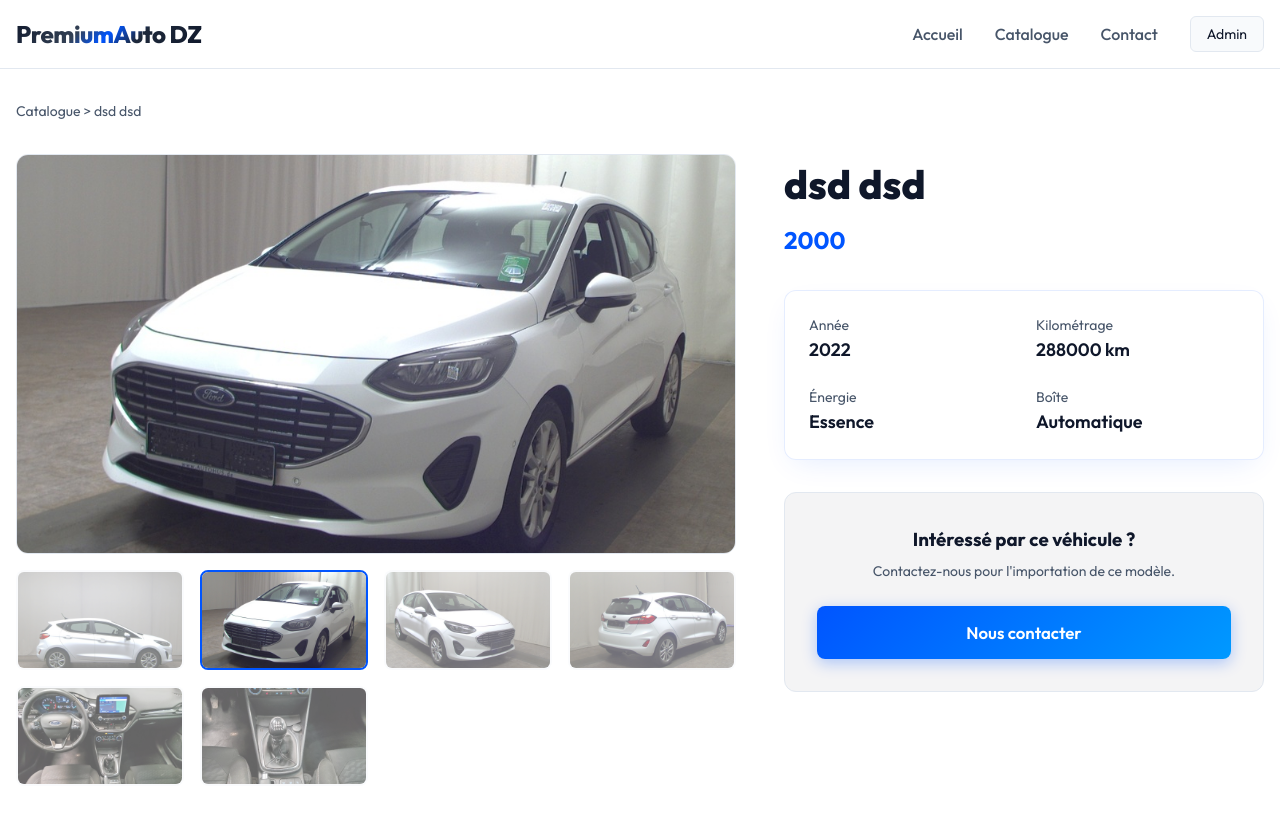
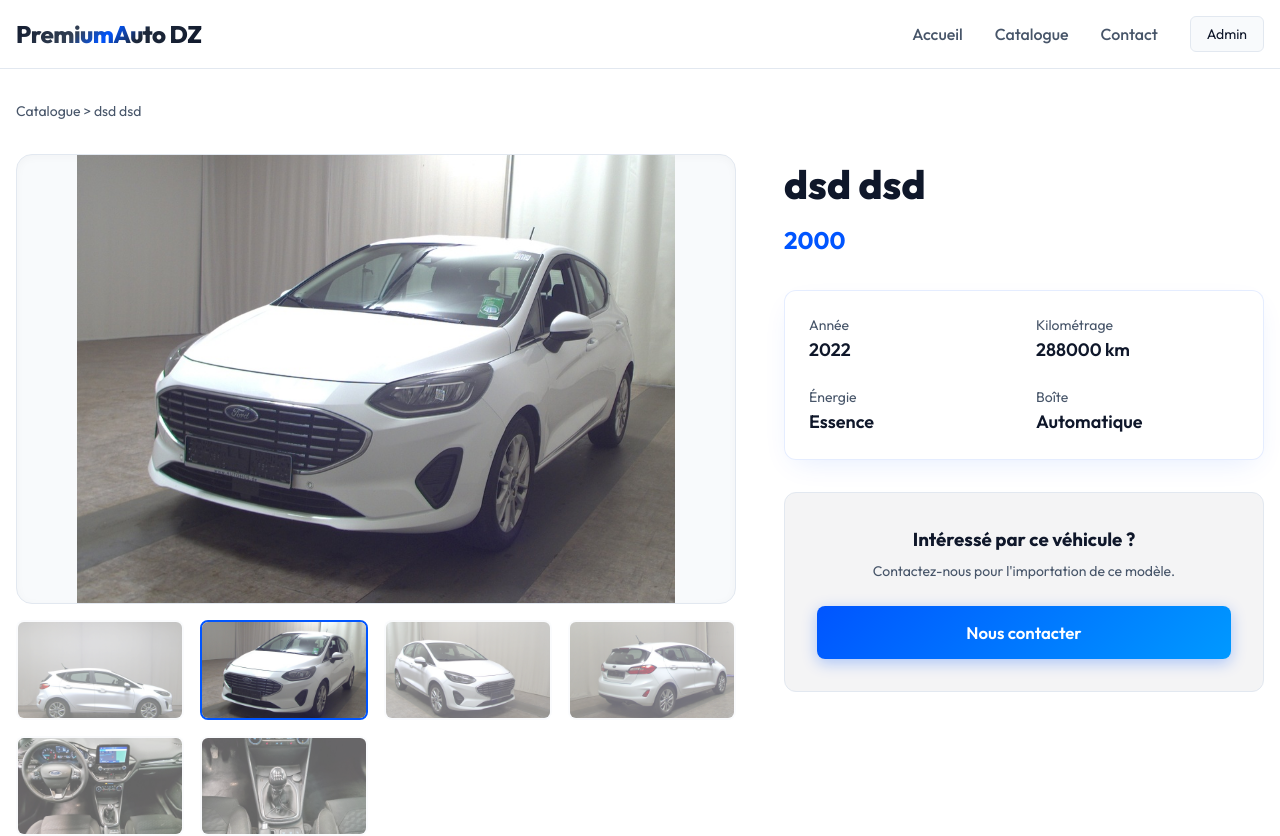
Before and after one commit to aicha21000/atlaschrono, a Next.js app: page /cars/1785665721099 in a window 1280 px wide. Shown: the top 836 px of the page. Built offline with nearby package versions, Linux system fonts and the light colour scheme.

Commit message:
style: perfect centering and zero cropping of car images

```diff
--- a/src/app/page.tsx
+++ b/src/app/page.tsx
@@ -38,7 +38,7 @@ export default async function Home() {
                <div key={car.id} className={`glass-panel ${styles.carCard}`}>
                 <div className={styles.carImagePlaceholder}>
                   {car.images && car.images.length > 0 ? (
-                    <img src={car.images[0]} alt={`${car.marque} ${car.modele}`} style={{width: '100%', height: '100%', objectFit: 'cover'}} />
+                    <img src={car.images[0]} alt={`${car.marque} ${car.modele}`} style={{width: '100%', height: '100%', objectFit: 'cover', objectPosition: 'center center'}} />
                   ) : (
                     <span>Image {car.marque}</span>
                   )}
--- a/src/components/CarGallery/CarGallery.module.css
+++ b/src/components/CarGallery/CarGallery.module.css
@@ -5,21 +5,23 @@
 }
 
 .mainImage {
-  height: 400px;
-  background: var(--color-bg-secondary);
-  border-radius: 12px;
+  height: 450px;
+  background: #f8fafc;
+  border-radius: 16px;
   display: flex;
   align-items: center;
   justify-content: center;
   color: var(--color-text-secondary);
   border: 1px solid var(--color-border);
   overflow: hidden;
+  box-shadow: inset 0 2px 10px rgba(0, 0, 0, 0.03);
 }
 
 .mainImage img {
   width: 100%;
   height: 100%;
-  object-fit: cover;
+  object-fit: contain;
+  object-position: center center;
   transition: opacity 0.3s ease-in-out;
 }
 
--- a/src/components/CarsCatalogue/CarsCatalogue.tsx
+++ b/src/components/CarsCatalogue/CarsCatalogue.tsx
@@ -69,7 +69,7 @@ export default function CarsCatalogue({ initialCars, uniqueBrands, uniqueEnergie
           <div key={car.id} className={`glass-panel ${styles.carCard}`}>
             <div className={styles.carImagePlaceholder}>
               {car.images && car.images.length > 0 ? (
-                <img src={car.images[0]} alt={`${car.marque} ${car.modele}`} style={{width: '100%', height: '100%', objectFit: 'cover'}} />
+                <img src={car.images[0]} alt={`${car.marque} ${car.modele}`} style={{width: '100%', height: '100%', objectFit: 'cover', objectPosition: 'center center'}} />
               ) : (
                 <span>Image {car.marque}</span>
               )}
```
